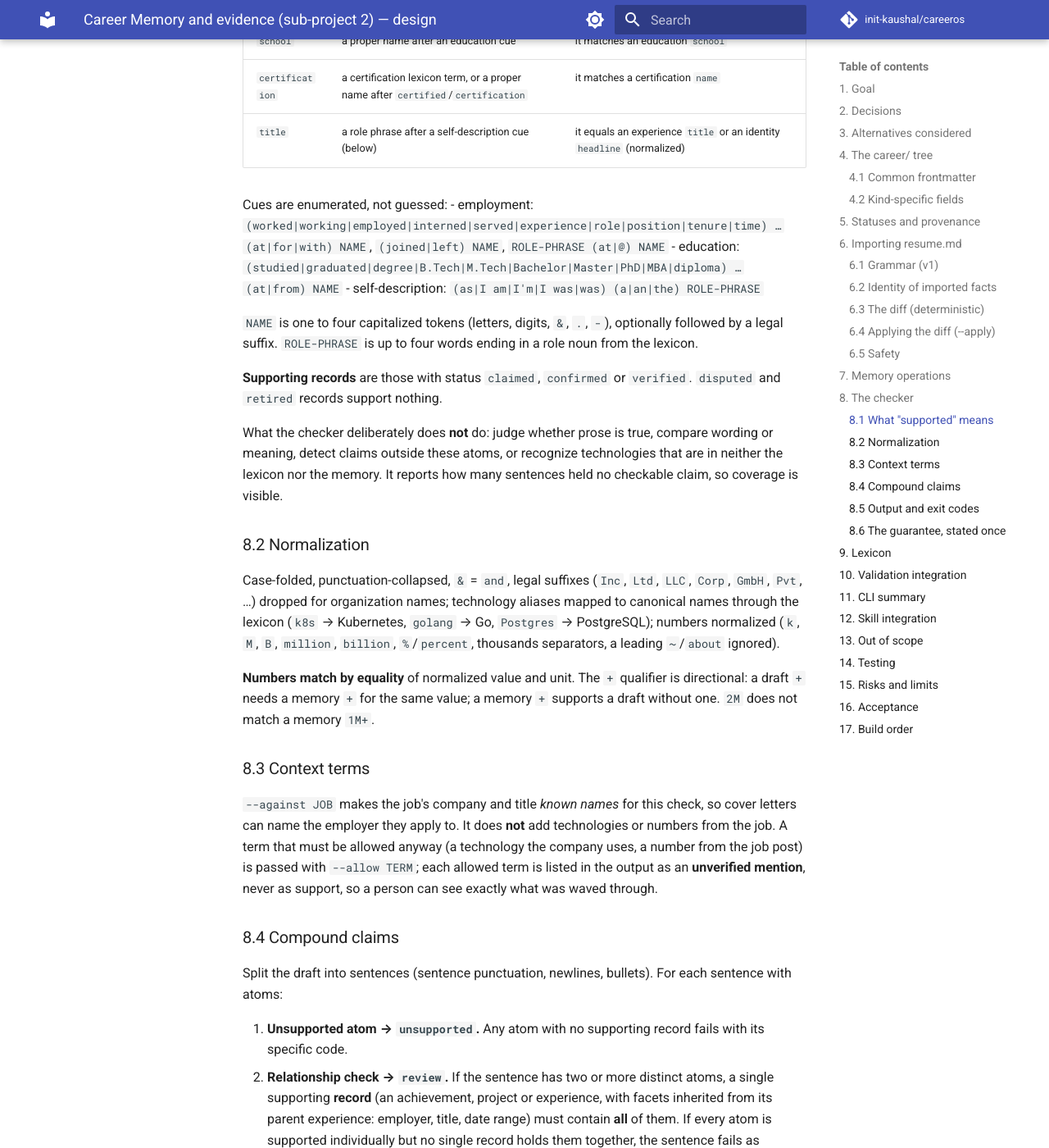
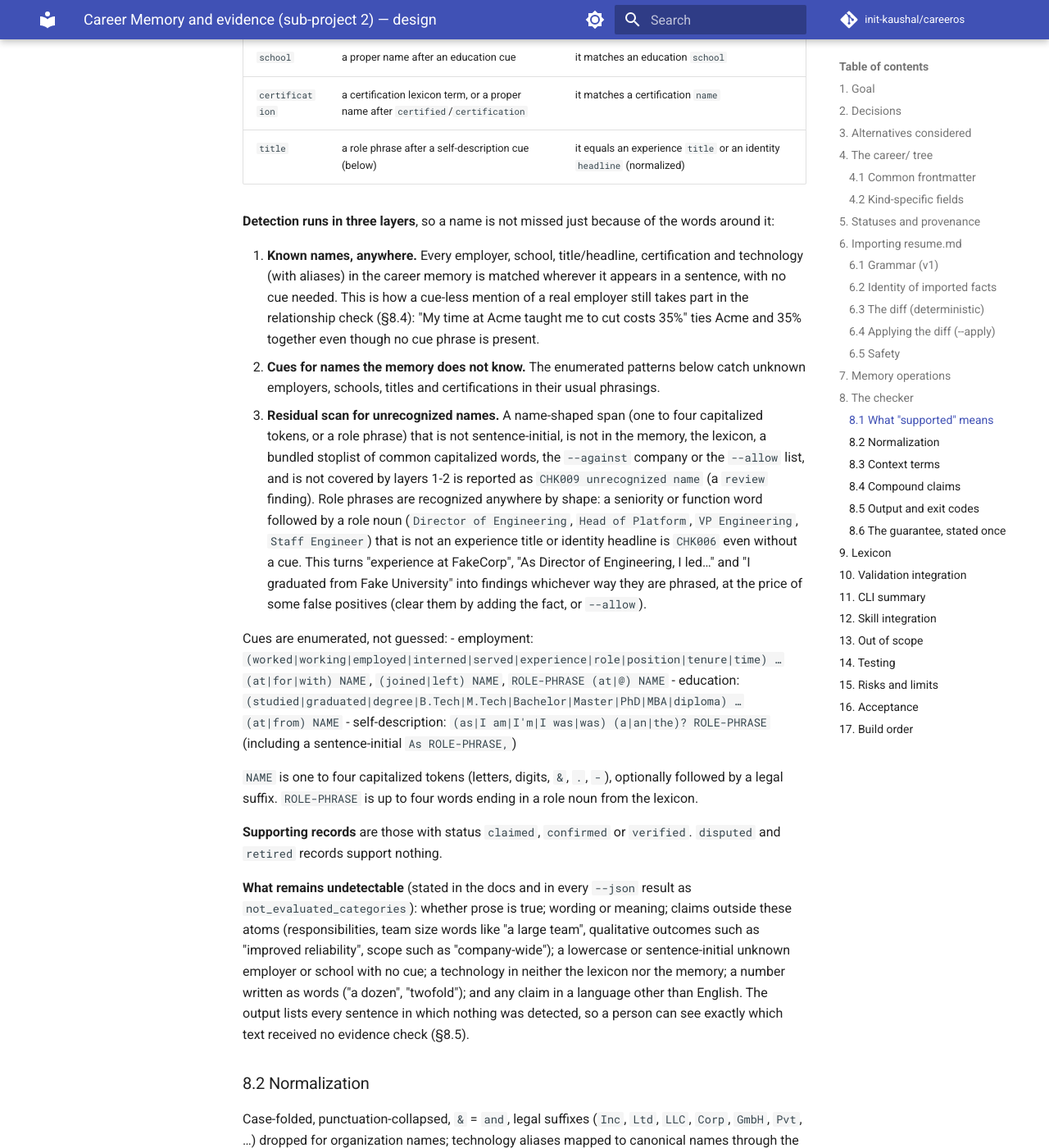
Before and after one commit to init-kaushal/careeros, an MkDocs documentation site: the page built from docs/superpowers/specs/2026-10-10-career-memory-evidence-design.md, in a window 1280 px wide and 1400 px high, scrolled down 9520 px. Shown: the whole window at 82% size. Built offline with MkDocs 1.6.1 and Material for MkDocs 9.7.7, drawn with Linux system fonts in a browser that asks for light colours; comment, search, counter and statistics services are not loaded; some of the changed text lies outside the part shown.

Commit message:
docs: career memory spec — layered detection, --allow can't create support, three-part result
Co-Authored-By: Claude Sonnet 5.5 <noreply@anthropic.com>
Claude-Session: https://claude.ai/code/session_0191bMVfYrxF4bguT3GiNw8Y

```diff
--- a/docs/superpowers/specs/2026-10-10-career-memory-evidence-design.md
+++ b/docs/superpowers/specs/2026-10-10-career-memory-evidence-design.md
@@ -32,7 +32,7 @@ The user's seven locked decisions come first.
 | D2 | **"Supported" is defined narrowly.** Exact numbers, years, employers, titles, schools, certifications and technologies are checked against structured facts. The checker flags unsupported entities and metrics; it never claims a whole sentence is true. | §8.1, §8.6 |
 | D3 | **Compound claims are handled conservatively.** Atoms in one sentence must co-occur in a single memory record; each atom being supported somewhere is not enough. Otherwise the sentence is flagged `review`. | §8.4 |
 | D4 | **The check is mandatory in every drafting skill** (`prep`, `apply`, `outreach`, `follow-up`, `humanize`, `interview`), on the final draft after all edits. Failures must be fixed or confirmed with you, never ignored. | §12 |
-| D5 | **The guarantee stays narrow.** A pass means "supported by the current career memory under these rules". The output separates confirmed support from claimed-only support. | §8.6 |
+| D5 | **The guarantee stays narrow.** A pass means "all detected claims are supported by the current career memory under these rules" and never "every claim was detected". The output has three parts: Supported, Review required, Not evaluated; and it separates confirmed support from claimed-only support. | §8.6 |
 | D6 | **Imports and edits are reviewable.** Re-import produces a deterministic diff, never overwrites confirmed facts, never deletes manual facts, and is audited with backup and rollback. | §6, §7 |
 | D7 | **Failure paths are tested**, not just examples, including keyword-stuffing and malformed memory. | §14 |
 
@@ -224,16 +224,22 @@ A draft is checked for **atoms**, the checkable claims in v1:
 | `certification` | a certification lexicon term, or a proper name after `certified`/`certification` | it matches a certification `name` |
 | `title` | a role phrase after a self-description cue (below) | it equals an experience `title` or an identity `headline` (normalized) |
 
+**Detection runs in three layers**, so a name is not missed just because of the words around it:
+
+1. **Known names, anywhere.** Every employer, school, title/headline, certification and technology (with aliases) in the career memory is matched wherever it appears in a sentence, with no cue needed. This is how a cue-less mention of a real employer still takes part in the relationship check (§8.4): "My time at Acme taught me to cut costs 35%" ties Acme and 35% together even though no cue phrase is present.
+2. **Cues for names the memory does not know.** The enumerated patterns below catch unknown employers, schools, titles and certifications in their usual phrasings.
+3. **Residual scan for unrecognized names.** A name-shaped span (one to four capitalized tokens, or a role phrase) that is not sentence-initial, is not in the memory, the lexicon, a bundled stoplist of common capitalized words, the `--against` company or the `--allow` list, and is not covered by layers 1-2 is reported as `CHK009 unrecognized name` (a `review` finding). Role phrases are recognized anywhere by shape: a seniority or function word followed by a role noun (`Director of Engineering`, `Head of Platform`, `VP Engineering`, `Staff Engineer`) that is not an experience title or identity headline is `CHK006` even without a cue. This turns "experience at FakeCorp", "As Director of Engineering, I led…" and "I graduated from Fake University" into findings whichever way they are phrased, at the price of some false positives (clear them by adding the fact, or `--allow`).
+
 Cues are enumerated, not guessed:
 - employment: `(worked|working|employed|interned|served|experience|role|position|tenure|time) … (at|for|with) NAME`, `(joined|left) NAME`, `ROLE-PHRASE (at|@) NAME`
 - education: `(studied|graduated|degree|B.Tech|M.Tech|Bachelor|Master|PhD|MBA|diploma) … (at|from) NAME`
-- self-description: `(as|I am|I'm|I was|was) (a|an|the) ROLE-PHRASE`
+- self-description: `(as|I am|I'm|I was|was) (a|an|the)? ROLE-PHRASE` (including a sentence-initial `As ROLE-PHRASE,`)
 
 `NAME` is one to four capitalized tokens (letters, digits, `&`, `.`, `-`), optionally followed by a legal suffix. `ROLE-PHRASE` is up to four words ending in a role noun from the lexicon.
 
 **Supporting records** are those with status `claimed`, `confirmed` or `verified`. `disputed` and `retired` records support nothing.
 
-What the checker deliberately does **not** do: judge whether prose is true, compare wording or meaning, detect claims outside these atoms, or recognize technologies that are in neither the lexicon nor the memory. It reports how many sentences held no checkable claim, so coverage is visible.
+**What remains undetectable** (stated in the docs and in every `--json` result as `not_evaluated_categories`): whether prose is true; wording or meaning; claims outside these atoms (responsibilities, team size words like "a large team", qualitative outcomes such as "improved reliability", scope such as "company-wide"); a lowercase or sentence-initial unknown employer or school with no cue; a technology in neither the lexicon nor the memory; a number written as words ("a dozen", "twofold"); and any claim in a language other than English. The output lists every sentence in which nothing was detected, so a person can see exactly which text received no evidence check (§8.5).
 
 ### 8.2 Normalization
 
@@ -243,7 +249,9 @@ Case-folded, punctuation-collapsed, `&` = `and`, legal suffixes (`Inc`, `Ltd`, `
 
 ### 8.3 Context terms
 
-`--against JOB` makes the job's company and title *known names* for this check, so cover letters can name the employer they apply to. It does **not** add technologies or numbers from the job. A term that must be allowed anyway (a technology the company uses, a number from the job post) is passed with `--allow TERM`; each allowed term is listed in the output as an **unverified mention**, never as support, so a person can see exactly what was waved through.
+`--against JOB` makes the job's company and title *known names* for this check, so cover letters can name the employer they apply to without a `CHK009`. It does **not** add technologies or numbers from the job, and it does not make a claim of working there supported: "I worked at <that company>" still needs an experience record.
+
+A term that must be mentioned anyway (a technology the company uses, a number from the job post) is passed with `--allow TERM`. **An allowed term is never evidence.** It only suppresses the "not in memory" finding for that term, and only when the sentence has no other checkable atom (apart from other allowed terms): "We use Kafka at scale, which excites me" passes with Kafka listed as an *unverified mention*. If the same sentence also holds any other atom, the allowed term still has to be in the same supporting record as the rest, so "I used Kafka to reduce costs by 35%" with `--allow Kafka` still fails as `CHK010` when no single record contains both Kafka and 35%. An allowed term can never satisfy, or substitute for, a missing record.
 
 ### 8.4 Compound claims
 
@@ -252,6 +260,8 @@ Split the draft into sentences (sentence punctuation, newlines, bullets). For ea
 1. **Unsupported atom → `unsupported`.** Any atom with no supporting record fails with its specific code.
 2. **Relationship check → `review`.** If the sentence has two or more distinct atoms, a single supporting **record** (an achievement, project or experience, with facets inherited from its parent experience: employer, title, date range) must contain **all** of them. If every atom is supported individually but no single record holds them together, the sentence fails as `review: relationship not represented`, and the finding names which atoms were found in which records.
 3. **List exemption.** Technology (and skill) enumerations are exempt from step 2 among themselves: a line under a `Skills`/`Technologies`/`Tech stack` heading, or technologies in a list after `experience with`, `proficient in`, `skilled in`, `familiar with`, `such as`, `including`, `stack:` or `technologies:`. Each is still checked individually. An enumeration that also contains a number, employer, school or title is not exempt.
+
+4. **Allowed terms never satisfy step 2.** A term passed with `--allow` counts as an atom that no record supports. It is exempt from `CHK003` only under the §8.3 rule; in any sentence with another atom, it makes the sentence `review` (`CHK010`).
 
 Why this works: an achievement record such as *"Reduced AWS costs by 35% using Kafka-based batching"* holds the metric and both technologies together, so a faithful restatement passes; "Reduced costs 35% with Kafka" built from a 35% in one achievement and Kafka in a skills list fails.
 
@@ -269,18 +279,19 @@ Each finding has a code, the sentence, the atom, a reason and a fix:
 | `CHK006` | title not in memory | unsupported |
 | `CHK007` | certification not in memory | unsupported |
 | `CHK008` | duration not derivable or above the derived total | unsupported / review |
-| `CHK010` | atoms supported separately but not together | review |
+| `CHK009` | name-shaped span not recognized (layer 3) | review |
+| `CHK010` | atoms supported separately but not together, or an allowed term combined with other atoms | review |
 | `CHK020` | supported only by `claimed` facts | info (a failure with `--require-confirmed`) |
 | `CHK030` | career memory is empty or has no usable facts | fail closed |
 | `CHK031` | a source file changed since it was imported (stale import) | warning |
 
-Exit codes: **0** every checkable claim is supported (`CHK020`/`CHK031` may be printed); **1** at least one `unsupported`, `review` or `CHK030` finding (or `CHK020` with `--require-confirmed`); **2** usage error or invalid career memory (malformed files: the checker will not run against memory it cannot trust). `--json` prints the same facts as machine-readable data (`findings`, `supported_by_claimed`, `allowed_mentions`, `sentences_without_claims`, `memory_stale`) with nothing else on standard output.
+The result has three sections: **Supported** (each detected claim and the record that supports it, noting which records are only `claimed`), **Review required** (every `unsupported`, `review` and `CHK009` finding with its fix), and **Not evaluated** (the count and the text of every sentence in which nothing was detected, plus the standing list of undetectable categories from §8.1). Exit codes: **0** every *detected* checkable claim is supported and no review is required (`CHK020`/`CHK031` may be printed; this does not mean every career claim in the draft was detected); **1** at least one `unsupported`, `review` or `CHK030` finding (or `CHK020` with `--require-confirmed`); **2** usage error or invalid career memory (malformed files: the checker will not run against memory it cannot trust). `--json` prints the same facts as machine-readable data (`supported`, `review_required`, `not_evaluated` with `sentences` and `categories`, `supported_by_claimed`, `allowed_mentions`, `memory_stale`) with nothing else on standard output.
 
 `--record` appends a non-reserved `draft.checked` ledger event with the draft's sha256, the entity (`--against`), the verdict and the finding counts, so the audit trail shows which exact text passed.
 
 ### 8.6 The guarantee, stated once
 
-Every successful run prints: *"Passed: every checkable claim (numbers, years, durations, technologies, employers, schools, titles, certifications) is supported by your career memory. Prose was not evaluated, and N supporting fact(s) are claimed rather than confirmed."* Documentation and skills use that wording and never say "verified" or "true" about a draft.
+Every successful run prints: *"Passed: all N detected checkable claims (numbers, years, durations, technologies, employers, schools, titles, certifications) are supported by your career memory; M sentence(s) had nothing the checker can evaluate and K supporting fact(s) are claimed rather than confirmed. A pass does not mean every claim in the draft was detected."* followed by the Not-evaluated list. Documentation and skills use that wording and never say "verified" or "true" about a draft.
 
 ## 9. Lexicon
 
@@ -336,6 +347,9 @@ Test-first, failure paths first. All tests use temporary workspaces.
 
 - **Checker, unsupported atoms:** an invented metric, year, employer (each cue pattern), school, certification, technology (canonical name and alias), title, and a technology duration. Each exits 1 with the right code.
 - **Checker, relationships:** a number and a technology each present but in different records → `review`; the same atoms in one achievement → pass; employer and metric from different experiences → `review`; a keyword present only in a skills list cannot back a metric claim; list exemption passes for plain enumerations and does not apply when a number is in the line.
+- **Checker, detection without cues:** "My experience at FakeCorp taught me…", "As Director of Engineering, I led…", "I graduated from Fake University", an unknown capitalized name mid-sentence (`CHK009`), a role phrase with no cue; a known real employer mentioned without a cue still takes part in the relationship check; the stoplist and `--against` company suppress `CHK009`.
+- **Checker, `--allow`:** an allowed technology alone in a sentence → unverified mention, exit 0; **the allowed technology appearing in an unsupported achievement ("I used Kafka to reduce costs by 35%" where no single record holds both) still fails with `CHK010`**; `--allow` never turns an employer, number or title claim into a supported one; allowed terms are listed as unverified mentions.
+- **Checker, result shape:** Supported / Review required / Not evaluated sections; sentences with no detected atoms are listed in Not evaluated; exit 0 with a non-empty Not evaluated section; the pass wording includes the "not every claim detected" sentence; `--json` has the same sections.
 - **Checker, paraphrase:** a reworded but atom-identical restatement of a supported achievement passes.
 - **Status semantics:** claimed-only support passes and is reported; `--require-confirmed` fails it; `disputed` and `retired` facts support nothing; stale-source warning; empty memory fails closed (`CHK030`).
 - **Normalization:** `35%`/`35 percent`, `1M`/`1,000,000`, the directional `+` rule, `k8s`/Kubernetes, `golang`/Go, case-sensitive `Go` versus the verb, versions attached to technologies, URL and phone digits ignored, year ranges.
```
